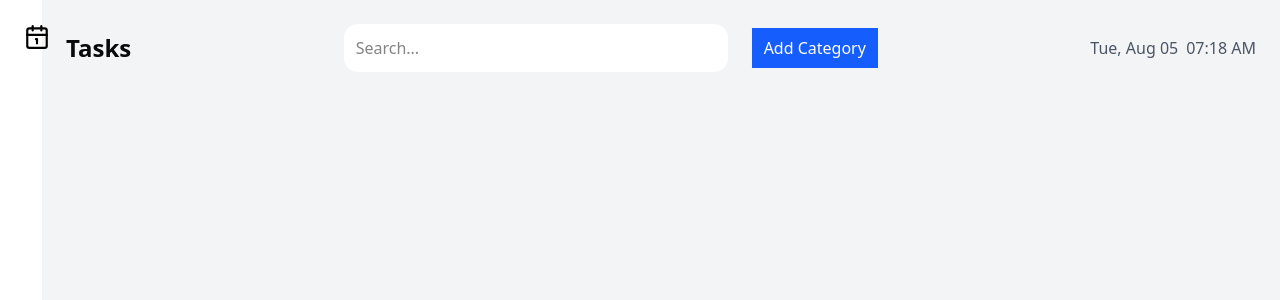
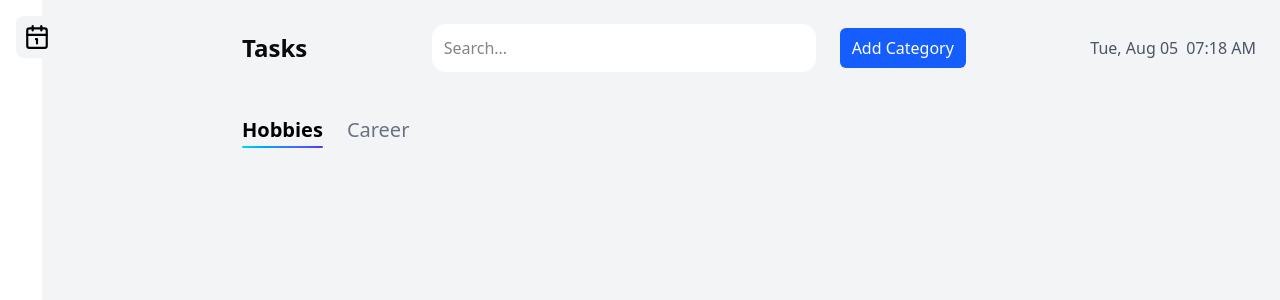
Before and after one commit to Yatinevol/fod, a Next.js app: page /goal in a window 1280 px wide. Shown: the top 300 px of the page. Built offline with nearby package versions, Linux system fonts and the light colour scheme.

Commit message:
enhance goal page with category selection and improve sidebar button styles

```diff
--- a/src/app/goal/page.tsx
+++ b/src/app/goal/page.tsx
@@ -4,24 +4,47 @@
 
 const Goal = () => {
   const [category,setCategory] = useState("")
+  const [categories, setCategories] = useState(["Hobbies","Career"])
+  const [active, setActive] = useState("Hobbies");
   return (
     <div>
       <header className='flex justify-between items-center'>
-        <h1 className="text-2xl font-bold">Tasks</h1>
+        <h1 className="text-2xl font-bold ml-44">Tasks</h1>
         <div className='space-x-6'>
           <input type="text" placeholder='Search...' value={category} onChange={(e)=>setCategory(e.target.value)} className='bg-white p-3 w-96 rounded-xl' />
 
-          <button className='bg-blue-600 text-white px-3 py-2'>
+          <button className='bg-blue-600 text-white px-3 py-2 cursor-pointer rounded-sm'>
             Add Category
           </button>
         </div>
         <DateTime/>
       </header>
 
-      <main>
+      <div className='mt-11 ml-44 text-xl space-x-6'>
 
-      </main>
+      {categories.map((each) => (
+        <button
+          key={each}
+          onClick={() => setActive(each)}
+          className="relative pb-1"
+        >
+          <span className={active === each ? "text-black font-semibold" : "text-gray-500"}>
+            {each}
+          </span>
+
+          {/* underline */}
+          <span
+            className={`absolute rounded-4xl left-0 bottom-0 h-[2px]
+              bg-gradient-to-r from-cyan-400 via-blue-500 to-indigo-600
+              transition-all duration-300
+              ${active === each ? "w-full" : "w-0"}`}
+          />
+        </button>
+      ))}
+
+      </div>
     </div>
+
   );
 }
 
--- a/src/components/Sidebar.tsx
+++ b/src/components/Sidebar.tsx
@@ -5,12 +5,12 @@
 
   return (
     <div className='relative'>
-        <button onClick={()=> setIsOpen(!isOpen)} className='p-2 text-white rounded-md relative top-4 left-4 z-50'>
+        <button onClick={()=> setIsOpen(!isOpen)} className='p-2 text-white rounded-md relative top-4 left-4 z-50  bg-gray-100'>
         {isOpen ? (
-          <X size={24} color='black' className="transition-transform duration-300 ease-in-out" />
+          <X size={24} color='black' className="transition-transform duration-300 ease-in-out cursor-pointer" />
         ) : (
           <Calendar1
-            className="hover:bg-gray-400 rounded"
+            className="rounded cursor-move"
             color="black"
             size={26}
           />
```
